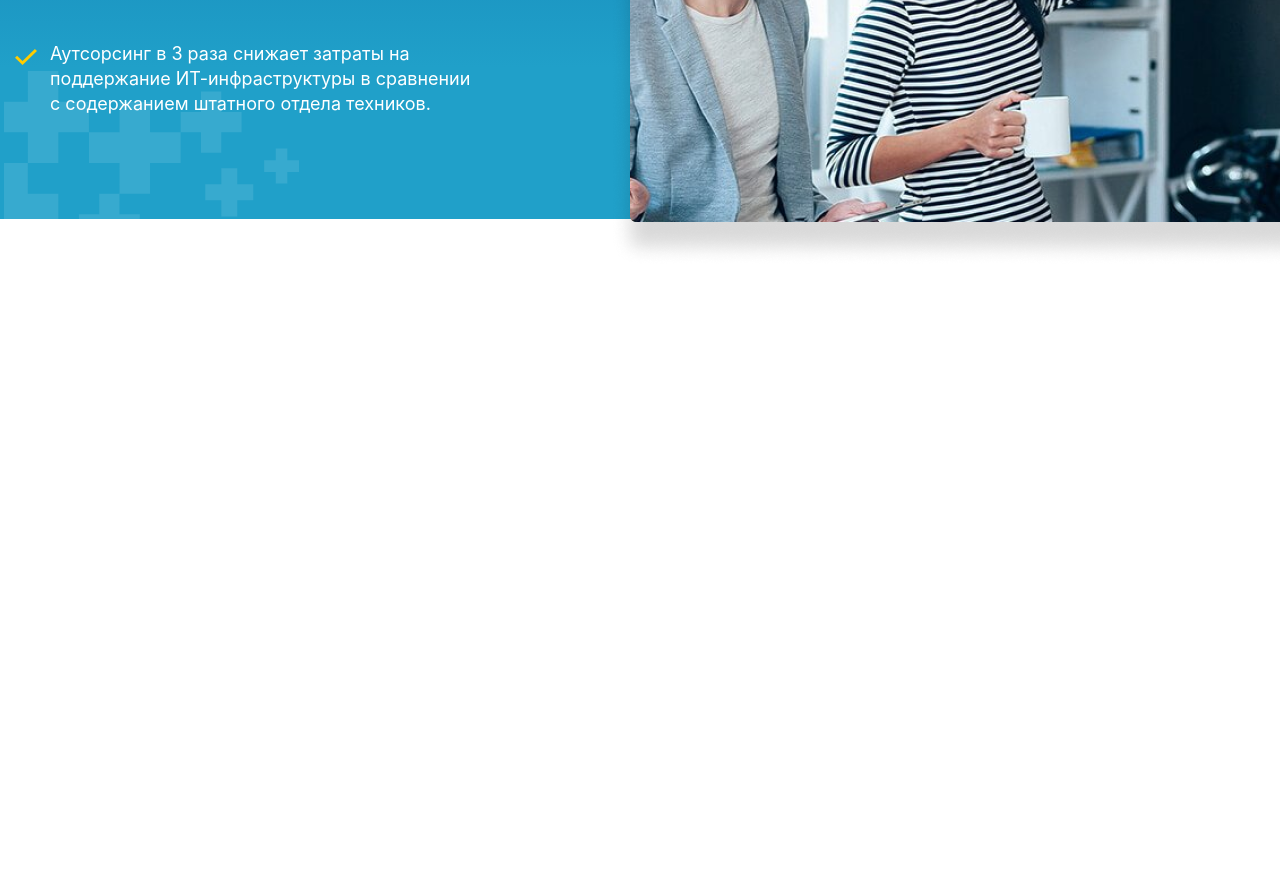
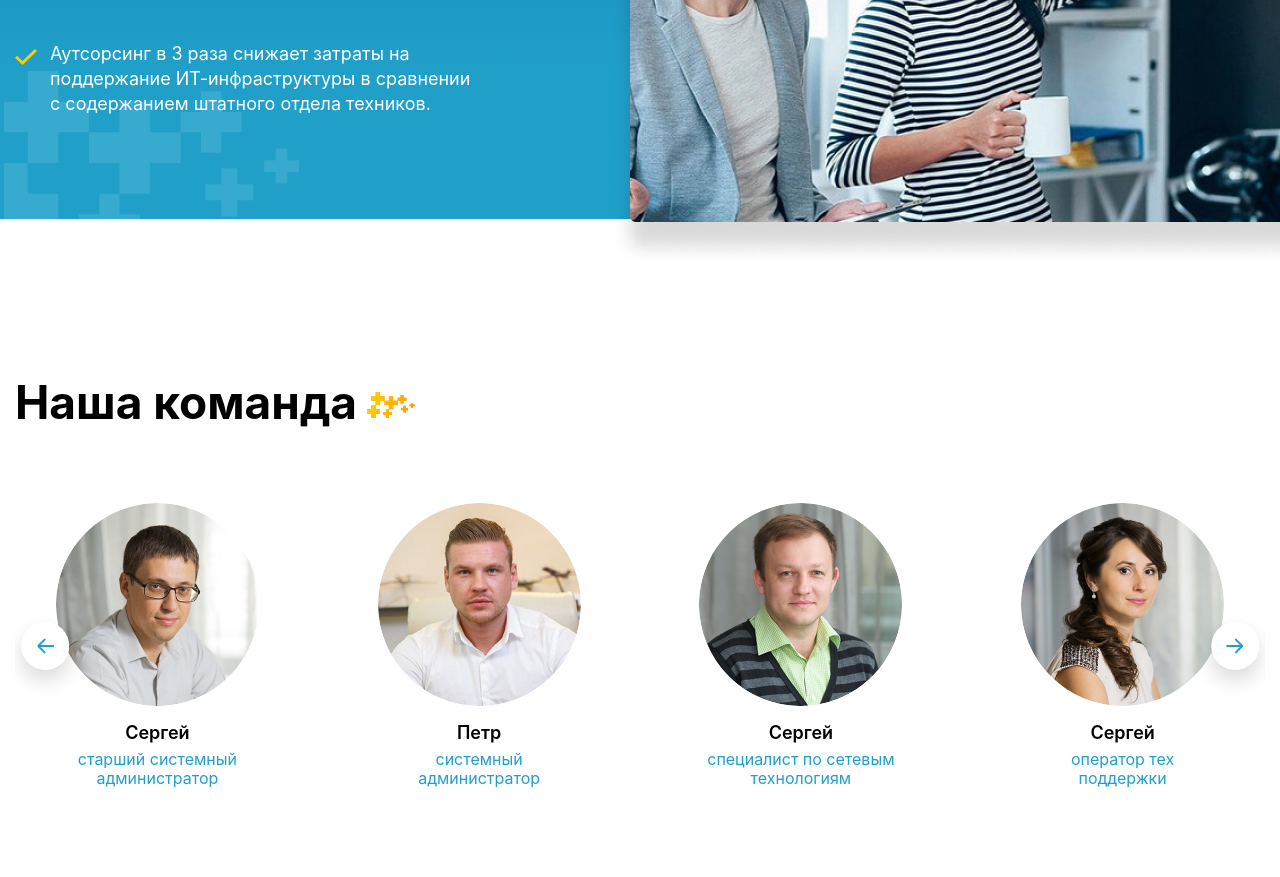
Before and after one commit to logicalOak/Aksi, a plain HTML site: page index.html in a window 1280 px wide. Shown: the part 3684-4561 px from the top of the page. Before the commit the page ends 3951 px from the top, so only its background shows below. Drawn offline with Linux system fonts and the light colour scheme; a web font is replaced by a local one.

Commit message:
Добавил Team

```diff
--- a/index.html
+++ b/index.html
@@ -179,6 +179,67 @@
             </div>
           </div>
         </section>
+        <!-- Team-->
+        <section class="team">
+          <div class="container">
+            <!-- Title-->
+            <h2 class="s-title team__title">Наша команда</h2>
+            <!-- Slider-->
+            <div class="swiper-container s-slider__container team__slider">
+              <!-- List-->
+              <ul class="swiper-wrapper s-slider__wrapper">
+                <li class="swiper-slide s-slider__slide team__slide">
+                  <div class="team__item">
+                    <div class="team__item-image"><img src="images/dist/aksi/index/team/slide-1.png" alt="Сергей"></div>
+                    <h3 class="team__item-name">Сергей</h3>
+                    <p class="team__item-position">старший системный <br> администратор</p>
+                  </div>
+                </li>
+                <li class="swiper-slide s-slider__slide team__slide">
+                  <div class="team__item">
+                    <div class="team__item-image"><img src="images/dist/aksi/index/team/slide-2.png" alt="Петр"></div>
+                    <h3 class="team__item-name">Петр</h3>
+                    <p class="team__item-position">системный <br> администратор</p>
+                  </div>
+                </li>
+                <li class="swiper-slide s-slider__slide team__slide">
+                  <div class="team__item">
+                    <div class="team__item-image"><img src="images/dist/aksi/index/team/slide-3.png" alt="Сергей"></div>
+                    <h3 class="team__item-name">Сергей</h3>
+                    <p class="team__item-position">специалист по сетевым <br> технологиям</p>
+                  </div>
+                </li>
+                <li class="swiper-slide s-slider__slide team__slide">
+                  <div class="team__item">
+                    <div class="team__item-image"><img src="images/dist/aksi/index/team/slide-4.png" alt="Сергей"></div>
+                    <h3 class="team__item-name">Сергей</h3>
+                    <p class="team__item-position">оператор тех <br> поддержки</p>
+                  </div>
+                </li>
+                <li class="swiper-slide s-slider__slide team__slide">
+                  <div class="team__item">
+                    <div class="team__item-image"><img src="images/dist/aksi/index/team/slide-5.png" alt="Лилиана"></div>
+                    <h3 class="team__item-name">Лилиана</h3>
+                    <p class="team__item-position">оператор тех <br> поддержки</p>
+                  </div>
+                </li>
+              </ul>
+              <!-- Controls-->
+              <div class="s-slider__controls">
+                <button class="swiper-button-prev s-slider__controls-item s-slider__controls-item--prev">
+                  <svg width="17" height="16" fill="none" xmlns="http://www.w3.org/2000/svg">
+                    <path d="M.293 7.293a1 1 0 000 1.414l6.364 6.364a1 1 0 001.414-1.414L2.414 8l5.657-5.657A1 1 0 006.657.93L.293 7.293zM17 7H1v2h16V7z" fill="#20A0C9"></path>
+                  </svg>
+                </button>
+                <button class="swiper-button-next s-slider__controls-item s-slider__controls-item--next">
+                  <svg width="17" height="16" fill="none" xmlns="http://www.w3.org/2000/svg">
+                    <path d="M16.707 8.707a1 1 0 000-1.414L10.343.929A1 1 0 108.93 2.343L14.586 8l-5.657 5.657a1 1 0 001.414 1.414l6.364-6.364zM0 9h16V7H0v2z" fill="#20A0C9"></path>
+                  </svg>
+                </button>
+              </div>
+            </div>
+          </div>
+        </section>
       </main>
     </div>
     <!-- Scripts-->
```
Also changed, not shown: css/app.min.css, js/app.min.js.
